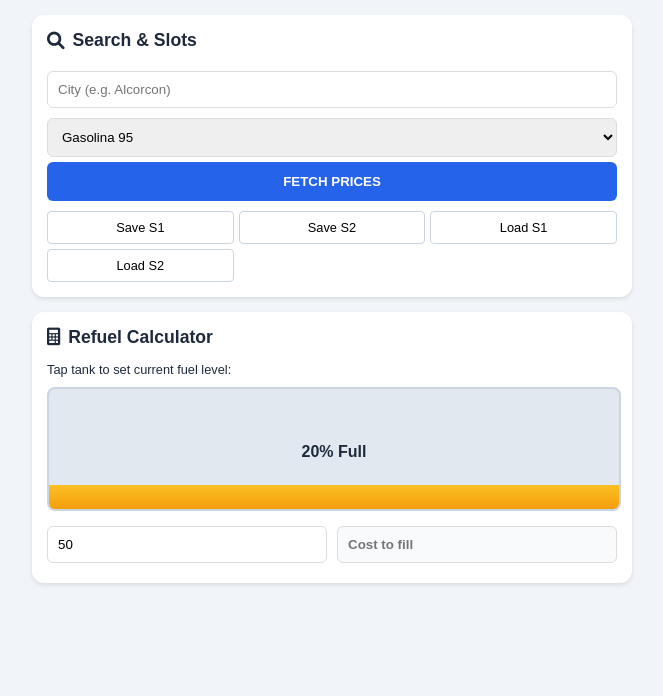
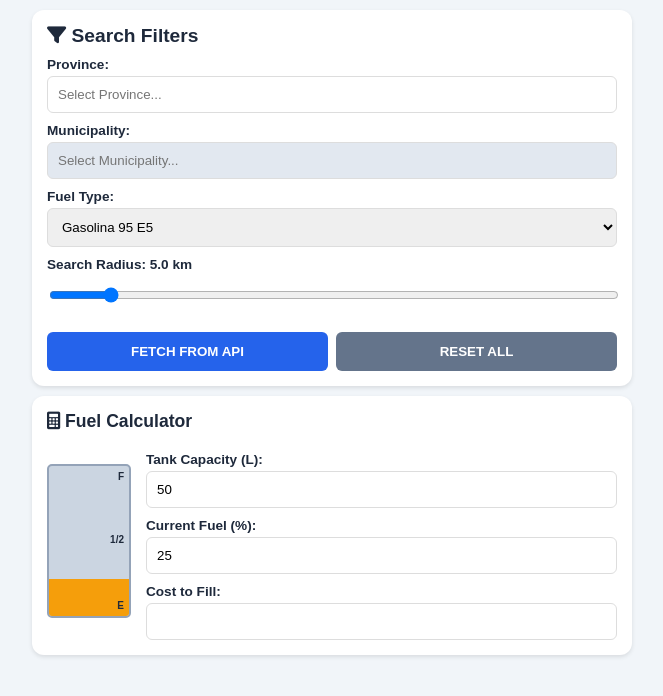
Before and after one commit to thechadccs/gas-station-api, a plain HTML site: page index.html in a window 1280 px wide. Shown: the whole page, without its empty margins (308-971 px from the left). Drawn offline with Linux system fonts and the light colour scheme.

Commit message:
Update index.html better functionality

```diff
--- a/index.html
+++ b/index.html
@@ -3,182 +3,186 @@
 <head>
     <meta charset="UTF-8">
     <meta name="viewport" content="width=device-width, initial-scale=1.0">
-    <title>Gas Station Pro Full</title>
+    <title>Gas Station Pro - Full Mobile</title>
     <link href="https://cdnjs.cloudflare.com/ajax/libs/font-awesome/6.0.0/css/all.min.css" rel="stylesheet">
     <style>
         :root { --primary: #2563eb; --bg: #f1f5f9; --card: #ffffff; --text: #1e293b; --accent: #059669; }
-        body { font-family: sans-serif; background: var(--bg); color: var(--text); margin: 0; padding: 15px; }
+        body { font-family: sans-serif; background: var(--bg); color: var(--text); margin: 0; padding: 10px; font-size: 14px; }
         .container { max-width: 600px; margin: 0 auto; }
+        .card { background: var(--card); padding: 15px; border-radius: 12px; box-shadow: 0 2px 4px rgba(0,0,0,0.1); margin-bottom: 10px; }
 
-        /* Layout Sections */
-        .card { background: var(--card); padding: 15px; border-radius: 12px; box-shadow: 0 2px 4px rgba(0,0,0,0.1); margin-bottom: 15px; }
-        h2 { font-size: 1.1rem; margin-top: 0; display: flex; align-items: center; gap: 8px; }
+        label { font-weight: bold; display: block; margin-top: 10px; font-size: 0.85rem; }
+        input, select { width: 100%; padding: 10px; margin-top: 4px; border: 1px solid #ddd; border-radius: 6px; box-sizing: border-box; }
+        input:disabled, select:disabled { background: #e2e8f0; cursor: not-allowed; }
 
-        /* Inputs */
-        input, select { width: 100%; padding: 10px; margin: 5px 0; border: 1px solid #ddd; border-radius: 6px; box-sizing: border-box; }
-        .btn { width: 100%; padding: 12px; border: none; border-radius: 6px; font-weight: bold; cursor: pointer; transition: 0.2s; }
+        .btn-group { display: flex; gap: 8px; margin-top: 15px; }
+        .btn { flex: 1; padding: 12px; border: none; border-radius: 6px; font-weight: bold; cursor: pointer; }
         .btn-primary { background: var(--primary); color: white; }
-        .btn-outline { background: transparent; border: 1px solid var(--primary); color: var(--primary); margin-top: 5px; }
+        .btn-reset { background: #64748b; color: white; }
 
-        /* Visual Fuel Tank */
-        #tank-container { width: 100%; height: 120px; background: #e2e8f0; border-radius: 8px; position: relative; overflow: hidden; cursor: crosshair; margin: 10px 0; border: 2px solid #cbd5e1; }
-        #fuel-level { position: absolute; bottom: 0; width: 100%; background: linear-gradient(to top, #f59e0b, #fbbf24); transition: height 0.3s; }
-        #tank-label { position: absolute; width: 100%; text-align: center; top: 45%; font-weight: bold; color: #1e293b; z-index: 1; }
+        /* Fuel Tank Visual */
+        #tank-wrapper { display: flex; gap: 15px; align-items: center; margin-top: 10px; }
+        #tank-container { width: 80px; height: 150px; background: #cbd5e1; border-radius: 5px; position: relative; overflow: hidden; cursor: crosshair; border: 2px solid #94a3b8; }
+        #fuel-level { position: absolute; bottom: 0; width: 100%; background: #f59e0b; transition: height 0.3s; }
+        .tank-mark { position: absolute; right: 5px; font-size: 10px; font-weight: bold; }
 
-        /* Slots (Persistence) */
-        .slot-grid { display: grid; grid-template-columns: repeat(3, 1fr); gap: 5px; margin-top: 10px; }
-        .slot-btn { padding: 8px; font-size: 0.8rem; border: 1px solid #cbd5e1; border-radius: 4px; background: white; }
-
-        /* Station Cards */
-        .station-card { border-left: 5px solid var(--primary); display: flex; justify-content: space-between; align-items: center; margin-bottom: 10px; padding: 12px; text-decoration: none; color: inherit; border-radius: 8px; background: white; }
-        .price { color: var(--accent); font-weight: 800; font-size: 1.2rem; }
-        .basket-item { background: #ecfdf5; border: 1px dashed var(--accent); margin-bottom: 5px; padding: 8px; border-radius: 6px; font-size: 0.9rem; display: flex; justify-content: space-between; }
+        /* Station List */
+        .station-card { border-left: 5px solid var(--primary); margin-bottom: 8px; padding: 12px; background: white; border-radius: 8px; cursor: pointer; }
+        .station-card:active { background: #f8fafc; }
+        .price { color: var(--accent); font-weight: 800; font-size: 1.1rem; }
     </style>
 </head>
 <body>
 
 <div class="container">
     <div class="card">
-        <h2><i class="fas fa-search"></i> Search & Slots</h2>
-        <input type="text" id="muni" placeholder="City (e.g. Alcorcon)">
+        <h2 style="margin:0; font-size: 1.2rem;"><i class="fas fa-filter"></i> Search Filters</h2>
+
+        <label>Province:</label>
+        <input list="prov-list" id="prov" placeholder="Select Province..." onchange="handleProvinceChange()">
+        <datalist id="prov-list"></datalist>
+
+        <label>Municipality:</label>
+        <input list="muni-list" id="muni" placeholder="Select Municipality..." disabled onchange="handleMuniChange()">
+        <datalist id="muni-list"></datalist>
+
+        <label>Fuel Type:</label>
         <select id="fuel">
-            <option value="95">Gasolina 95</option>
-            <option value="98">Gasolina 98</option>
-            <option value="diesel">Diesel A</option>
+            <option value="95">Gasolina 95 E5</option>
+            <option value="98">Gasolina 98 E5</option>
+            <option value="diesel">Gasóleo A</option>
+            <option value="premium">Gasóleo A Mejorado</option>
         </select>
-        <button class="btn btn-primary" onclick="fetchGas()">FETCH PRICES</button>
 
-        <div class="slot-grid">
-            <button class="slot-btn" onclick="saveSlot(1)">Save S1</button>
-            <button class="slot-btn" onclick="saveSlot(2)">Save S2</button>
-            <button class="slot-btn" onclick="loadSlot(1)">Load S1</button>
-            <button class="slot-btn" onclick="loadSlot(2)">Load S2</button>
+        <label>Search Radius: <span id="rad-val">5.0</span> km</label>
+        <input type="range" id="radius" min="1" max="50" value="5" step="0.5" oninput="document.getElementById('rad-val').innerText=this.value">
+
+        <div class="btn-group">
+            <button class="btn btn-primary" onclick="fetchGas()">FETCH FROM API</button>
+            <button class="btn btn-reset" onclick="resetAll()">RESET ALL</button>
         </div>
     </div>
 
     <div class="card">
-        <h2><i class="fas fa-calculator"></i> Refuel Calculator</h2>
-        <p style="font-size: 0.8rem; margin: 0;">Tap tank to set current fuel level:</p>
-        <div id="tank-container" onclick="setTank(event)">
-            <div id="fuel-level" style="height: 20%;"></div>
-            <div id="tank-label">20% Full</div>
+        <h2 style="margin:0; font-size: 1.1rem;"><i class="fas fa-calculator"></i> Fuel Calculator</h2>
+        <div id="tank-wrapper">
+            <div id="tank-container" onclick="setTank(event)">
+                <div id="fuel-level" style="height: 25%;"></div>
+                <div class="tank-mark" style="top: 5px;">F</div>
+                <div class="tank-mark" style="top: 45%;">1/2</div>
+                <div class="tank-mark" style="bottom: 5px;">E</div>
+            </div>
+            <div style="flex-grow: 1;">
+                <label>Tank Capacity (L):</label>
+                <input type="number" id="capacity" value="50" oninput="calculateCost()">
+                <label>Current Fuel (%):</label>
+                <input type="number" id="current-fuel-input" value="25" oninput="updateTankFromInput()">
+                <label>Cost to Fill:</label>
+                <input type="text" id="total-cost" readonly style="color: var(--accent); font-weight: bold;">
+            </div>
         </div>
-        <div style="display:flex; gap: 10px;">
-            <input type="number" id="capacity" value="50" placeholder="Tank Capacity (L)">
-            <input type="text" id="total-cost" readonly placeholder="Cost to fill" style="background:#f8fafc; font-weight:bold; color:var(--accent)">
-        </div>
-    </div>
-
-    <div class="card" id="basket-card" style="display:none;">
-        <h2><i class="fas fa-shopping-basket"></i> Comparison Basket</h2>
-        <div id="basket-list"></div>
-        <button class="btn btn-outline" onclick="clearBasket()">Clear Basket</button>
     </div>
 
     <div id="results"></div>
 </div>
 
 <script>
-    const API_BASE_URL = "https://your-app.onrender.com"; // UPDATE THIS
-    let currentFuelPercent = 20;
+    const API_BASE_URL = "https://your-app.onrender.com"; // YOUR RENDER URL
     let selectedPrice = 0;
-    let basket = [];
 
-    // --- TANK LOGIC ---
+    // 1. INITIALIZE AUTOCOMPLETE (Provinces)
+    const provinces = ["Madrid", "Barcelona", "Valencia", "Sevilla", "Alicante", "Malaga"]; // API would normally provide this
+    const provDatalist = document.getElementById('prov-list');
+    provinces.forEach(p => provDatalist.innerHTML += `<option value="${p}">`);
+
+    // 2. RULES: CASCADE UNLOCKING
+    function handleProvinceChange() {
+        const muniInput = document.getElementById('muni');
+        if(document.getElementById('prov').value.length > 0) {
+            muniInput.disabled = false;
+            // In the Python code, this triggered a Fetch for municipalities
+            // Here we simulate the population of the muni list
+            populateMunicipalities();
+        }
+    }
+
+    function populateMunicipalities() {
+        const muniList = document.getElementById('muni-list');
+        muniList.innerHTML = '<option value="Alcorcon"><option value="Mostoles"><option value="Leganes">';
+    }
+
+    function handleMuniChange() {
+        // Rule: Once Municipality is selected, the "Fetch" button becomes the priority
+        console.log("Municipality set, ready to fetch.");
+    }
+
+    // 3. TANK LOGIC
     function setTank(e) {
         const rect = e.currentTarget.getBoundingClientRect();
         const y = e.clientY - rect.top;
-        currentFuelPercent = Math.round(100 - (y / rect.height * 100));
-        if(currentFuelPercent < 0) currentFuelPercent = 0;
-        if(currentFuelPercent > 100) currentFuelPercent = 100;
+        let percent = Math.round(100 - (y / rect.height * 100));
+        updateFuelState(percent);
+    }
 
-        document.getElementById('fuel-level').style.height = currentFuelPercent + "%";
-        document.getElementById('tank-label').innerText = currentFuelPercent + "% Full";
+    function updateTankFromInput() {
+        let percent = document.getElementById('current-fuel-input').value;
+        updateFuelState(percent);
+    }
+
+    function updateFuelState(percent) {
+        if(percent < 0) percent = 0; if(percent > 100) percent = 100;
+        document.getElementById('fuel-level').style.height = percent + "%";
+        document.getElementById('current-fuel-input').value = percent;
         calculateCost();
     }
 
     function calculateCost() {
         const cap = parseFloat(document.getElementById('capacity').value) || 0;
+        const current = parseFloat(document.getElementById('current-fuel-input').value) || 0;
         if (selectedPrice > 0) {
-            const litersNeeded = cap * (1 - (currentFuelPercent / 100));
-            const cost = litersNeeded * selectedPrice;
-            document.getElementById('total-cost').value = cost.toFixed(2) + " €";
+            const litersToFill = cap * (1 - (current / 100));
+            document.getElementById('total-cost').value = (litersToFill * selectedPrice).toFixed(2) + " €";
         }
     }
 
-    // --- API & BASKET LOGIC ---
+    // 4. API FETCH
     async function fetchGas() {
         const muni = document.getElementById('muni').value;
         const fuel = document.getElementById('fuel').value;
+        const radius = document.getElementById('radius').value;
         const resDiv = document.getElementById('results');
-        resDiv.innerHTML = "<p>Loading...</p>";
+
+        if(!muni) return alert("Select a municipality first!");
+        resDiv.innerHTML = "<p>Searching...</p>";
 
         try {
-            const r = await fetch(`${API_BASE_URL}/search?municipality=${muni}&fuel_type=${fuel}`);
+            const r = await fetch(`${API_BASE_URL}/search?municipality=${muni}&fuel_type=${fuel}&radius=${radius}`);
             const data = await r.json();
             resDiv.innerHTML = "";
             data.stations.forEach(s => {
-                const div = document.createElement('div');
-                div.className = 'station-card card';
-                div.innerHTML = `
-                    <div onclick="selectStation(${s.price}, '${s.brand}')">
-                        <h3 style="margin:0">${s.brand}</h3>
-                        <small>${s.address}</small><br>
-                        <small>${s.distance_km}km away</small>
-                    </div>
-                    <div style="text-align:right">
+                const card = document.createElement('div');
+                card.className = 'station-card';
+                card.innerHTML = `
+                    <div style="display:flex; justify-content:space-between">
+                        <div>
+                            <strong>${s.brand}</strong><br>
+                            <small>${s.address}</small>
+                        </div>
                         <div class="price">${s.price.toFixed(3)}€</div>
-                        <button onclick="addToBasket('${s.brand}', ${s.price})" style="font-size:0.7rem">Compare</button>
-                        <br><a href="${s.google_maps_url}" style="font-size:0.7rem">Maps</a>
                     </div>
                 `;
-                resDiv.appendChild(div);
+                card.onclick = () => {
+                    selectedPrice = s.price;
+                    calculateCost();
+                    window.scrollTo({top: 400, behavior: 'smooth'});
+                };
+                resDiv.appendChild(card);
             });
-        } catch(e) { resDiv.innerHTML = "Error loading data."; }
+        } catch(e) { resDiv.innerHTML = "Error connecting to server."; }
     }
 
-    function selectStation(price, brand) {
-        selectedPrice = price;
-        calculateCost();
-        alert("Selected: " + brand + " (" + price + "€)");
-    }
-
-    function addToBasket(brand, price) {
-        basket.push({brand, price});
-        updateBasketUI();
-    }
-
-    function updateBasketUI() {
-        const bCard = document.getElementById('basket-card');
-        const bList = document.getElementById('basket-list');
-        bCard.style.display = basket.length ? "block" : "none";
-        bList.innerHTML = basket.map(item => `
-            <div class="basket-item">
-                <span>${item.brand}</span>
-                <b>${item.price.toFixed(3)}€</b>
-            </div>
-        `).join('');
-    }
-
-    function clearBasket() { basket = []; updateBasketUI(); }
-
-    // --- LOCAL STORAGE SLOTS ---
-    function saveSlot(id) {
-        const data = {
-            muni: document.getElementById('muni').value,
-            fuel: document.getElementById('fuel').value
-        };
-        localStorage.setItem('slot_' + id, JSON.stringify(data));
-        alert("Slot " + id + " Saved!");
-    }
-
-    function loadSlot(id) {
-        const data = JSON.parse(localStorage.getItem('slot_' + id));
-        if(data) {
-            document.getElementById('muni').value = data.muni;
-            document.getElementById('fuel').value = data.fuel;
-            alert("Slot " + id + " Loaded!");
-        }
+    function resetAll() {
+        location.reload();
     }
 </script>
 </body>
```
